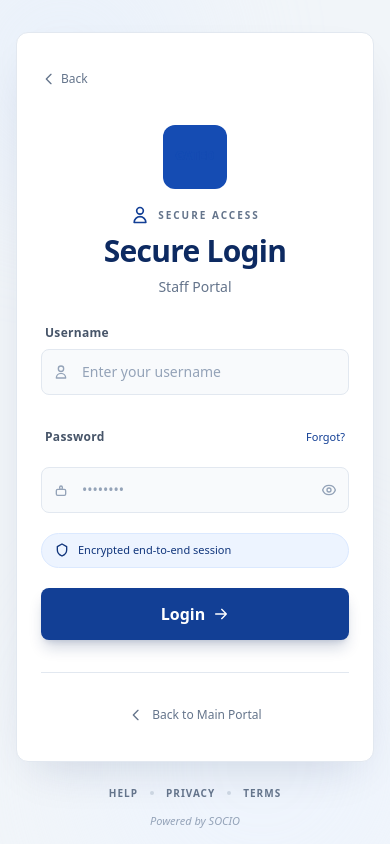
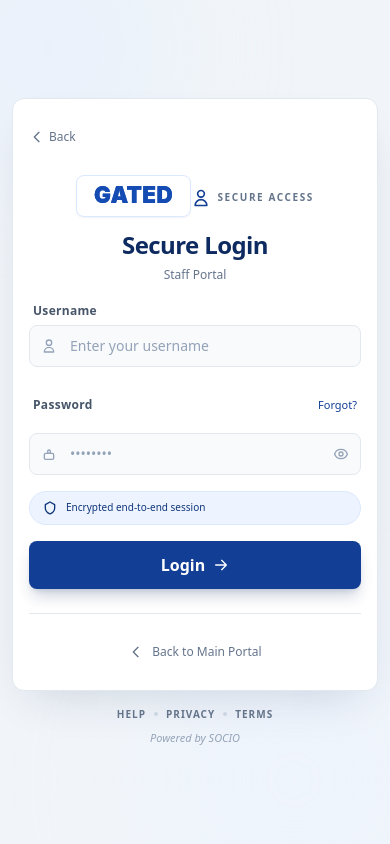
Before and after one commit to thesachinyyadav/universitygatedv2, a Next.js app: page /login in a window 390 px wide. Built offline with nearby package versions, Linux system fonts and the light colour scheme.

Commit message:
Improve login logo contrast and responsive layout across screens

```diff
--- a/pages/login.tsx
+++ b/pages/login.tsx
@@ -148,20 +148,20 @@ export default function Login() {
 
   return (
     <div className="min-h-screen bg-slate-100 text-slate-900 flex flex-col">
-      <main className="flex-1 flex items-center justify-center px-4 py-8 sm:py-10 relative overflow-hidden">
-        <div className="absolute -top-20 -left-20 w-72 h-72 bg-primary-100 rounded-full blur-3xl opacity-30 pointer-events-none" />
-        <div className="absolute -bottom-24 -right-16 w-96 h-96 bg-primary-50 rounded-full blur-3xl opacity-60 pointer-events-none" />
+      <main className="flex-1 flex items-center justify-center px-3 sm:px-5 py-4 sm:py-8 relative overflow-hidden">
+        <div className="absolute -top-20 -left-20 w-64 sm:w-72 h-64 sm:h-72 bg-primary-100 rounded-full blur-3xl opacity-30 pointer-events-none" />
+        <div className="absolute -bottom-24 -right-16 w-80 sm:w-96 h-80 sm:h-96 bg-primary-50 rounded-full blur-3xl opacity-60 pointer-events-none" />
 
       <motion.div
         initial={{ opacity: 0, y: 16 }}
         animate={{ opacity: 1, y: 0 }}
         className="w-full max-w-[440px] relative z-10"
       >
-        <div className="bg-white rounded-xl border border-slate-200 shadow-[0_20px_45px_-18px_rgba(0,31,76,0.16)] p-6 sm:p-8">
+        <div className="bg-white rounded-xl border border-slate-200 shadow-[0_20px_45px_-18px_rgba(0,31,76,0.16)] p-4 sm:p-6">
           <button
             type="button"
             onClick={() => router.push('/')}
-            className="inline-flex items-center text-xs text-slate-500 hover:text-primary-700 transition-colors mb-6"
+            className="inline-flex items-center text-xs text-slate-500 hover:text-primary-700 transition-colors mb-4"
           >
             <svg className="w-4 h-4 mr-1" fill="none" stroke="currentColor" viewBox="0 0 24 24">
               <path strokeLinecap="round" strokeLinejoin="round" strokeWidth={2} d="M15 19l-7-7 7-7" />
@@ -169,20 +169,20 @@ export default function Login() {
             Back
           </button>
 
-          <div className="text-center mb-7">
-            <div className="w-16 h-16 mb-4 mx-auto rounded-xl bg-primary-600 flex items-center justify-center">
-              <Image src="/gated.svg" alt="GATED" width={40} height={40} className="w-10 h-10 object-contain" priority />
+          <div className="text-center mb-5">
+            <div className="inline-flex items-center justify-center bg-white border border-primary-100 rounded-lg px-4 py-2 mb-3 shadow-sm">
+              <Image src="/gated.svg" alt="GATED" width={132} height={34} className="h-6 sm:h-7 w-auto object-contain" priority />
             </div>
-            <div className="inline-flex items-center gap-2 mb-2 text-[10px] uppercase tracking-[0.2em] font-semibold text-slate-500">
+            <div className="inline-flex items-center gap-1.5 mb-2 text-[10px] uppercase tracking-[0.16em] font-semibold text-slate-500">
               <span className="text-primary-700">{getRoleIcon()}</span>
               Secure Access
             </div>
-            <h1 className="text-3xl font-extrabold text-primary-900 tracking-tight">Secure Login</h1>
-            <p className="text-sm text-slate-500 mt-2">{getRoleTitle()} Portal</p>
+            <h1 className="text-2xl sm:text-3xl font-extrabold text-primary-900 tracking-tight">Secure Login</h1>
+            <p className="text-xs sm:text-sm text-slate-500 mt-1.5">{getRoleTitle()} Portal</p>
           </div>
 
-          <form onSubmit={handleSubmit} className="space-y-5">
-            <div className="space-y-2">
+          <form onSubmit={handleSubmit} className="space-y-4">
+            <div className="space-y-1.5">
               <label htmlFor="username" className="block text-xs font-semibold text-slate-600 px-1 tracking-wide">
                 {role === 'guard' ? 'Staff ID' : 'Username'}
               </label>
@@ -199,7 +199,7 @@ export default function Login() {
                   value={formData.username}
                   onChange={handleChange}
                   placeholder={role === 'guard' ? 'University ID' : 'Enter your username'}
-                  className={`w-full bg-slate-50 border rounded-lg py-3 pl-10 pr-3 text-sm text-slate-900 placeholder:text-slate-400 focus:outline-none focus:ring-2 focus:ring-primary-300 ${
+                  className={`w-full bg-slate-50 border rounded-lg py-2.5 pl-10 pr-3 text-sm text-slate-900 placeholder:text-slate-400 focus:outline-none focus:ring-2 focus:ring-primary-300 ${
                     errors.username ? 'border-red-400' : 'border-slate-200 focus:border-primary-400'
                   }`}
                   required
@@ -208,7 +208,7 @@ export default function Login() {
               {errors.username && <p className="text-xs text-red-600 px-1">{errors.username}</p>}
             </div>
 
-            <div className="space-y-2">
+            <div className="space-y-1.5">
               <div className="flex items-center justify-between px-1">
                 <label htmlFor="password" className="block text-xs font-semibold text-slate-600 tracking-wide">Password</label>
                 <button type="button" className="text-[11px] font-medium text-primary-700 hover:underline">Forgot?</button>
@@ -226,7 +226,7 @@ export default function Login() {
                   value={formData.password}
                   onChange={handleChange}
                   placeholder="••••••••"
-                  className={`w-full bg-slate-50 border rounded-lg py-3 pl-10 pr-10 text-sm text-slate-900 placeholder:text-slate-400 focus:outline-none focus:ring-2 focus:ring-primary-300 ${
+                  className={`w-full bg-slate-50 border rounded-lg py-2.5 pl-10 pr-10 text-sm text-slate-900 placeholder:text-slate-400 focus:outline-none focus:ring-2 focus:ring-primary-300 ${
                     errors.password ? 'border-red-400' : 'border-slate-200 focus:border-primary-400'
                   }`}
                   required
@@ -252,7 +252,7 @@ export default function Login() {
               {errors.password && <p className="text-xs text-red-600 px-1">{errors.password}</p>}
             </div>
 
-            <div className="flex items-center gap-2 px-3 py-2 rounded-full bg-primary-50 border border-primary-100 text-[11px] text-primary-800">
+            <div className="flex items-center gap-2 px-3 py-2 rounded-full bg-primary-50 border border-primary-100 text-[10px] sm:text-[11px] text-primary-800">
               <svg className="w-4 h-4" fill="none" stroke="currentColor" viewBox="0 0 24 24">
                 <path strokeLinecap="round" strokeLinejoin="round" strokeWidth={2} d="M12 3l7 4v5c0 5-3.5 7.5-7 9-3.5-1.5-7-4-7-9V7l7-4z" />
               </svg>
@@ -262,7 +262,7 @@ export default function Login() {
             <button
               type="submit"
               disabled={isSubmitting}
-              className="w-full bg-primary-700 hover:bg-primary-600 disabled:opacity-60 text-white font-bold py-3.5 rounded-lg shadow-lg shadow-primary-900/20 transition-all active:scale-[0.98] flex items-center justify-center gap-2"
+              className="w-full bg-primary-700 hover:bg-primary-600 disabled:opacity-60 text-white font-bold py-3 rounded-lg shadow-lg shadow-primary-900/20 transition-all active:scale-[0.98] flex items-center justify-center gap-2"
             >
               <span>{isSubmitting ? 'Logging in...' : 'Login'}</span>
               {!isSubmitting && (
@@ -273,7 +273,7 @@ export default function Login() {
             </button>
           </form>
 
-          <div className="mt-8 pt-5 border-t border-slate-200 text-center">
+          <div className="mt-6 pt-4 border-t border-slate-200 text-center">
             <button
               type="button"
               onClick={() => router.push('/')}
@@ -287,8 +287,8 @@ export default function Login() {
           </div>
         </div>
 
-        <div className="mt-6 text-center flex flex-col items-center gap-3">
-          <div className="flex items-center gap-3 text-[10px] text-slate-500 font-semibold tracking-widest uppercase">
+        <div className="mt-4 text-center flex flex-col items-center gap-2">
+          <div className="flex flex-wrap items-center justify-center gap-2 sm:gap-3 text-[10px] text-slate-500 font-semibold tracking-widest uppercase">
             <span className="hover:text-primary-700 cursor-pointer transition-colors">Help</span>
             <span className="w-1 h-1 bg-slate-300 rounded-full" />
             <span className="hover:text-primary-700 cursor-pointer transition-colors">Privacy</span>
```
